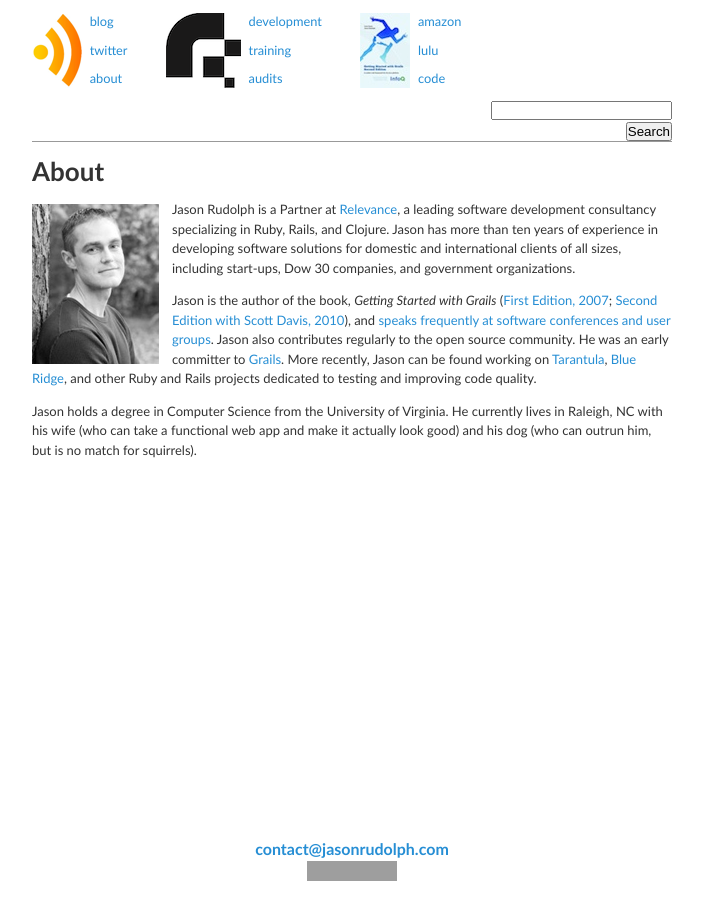
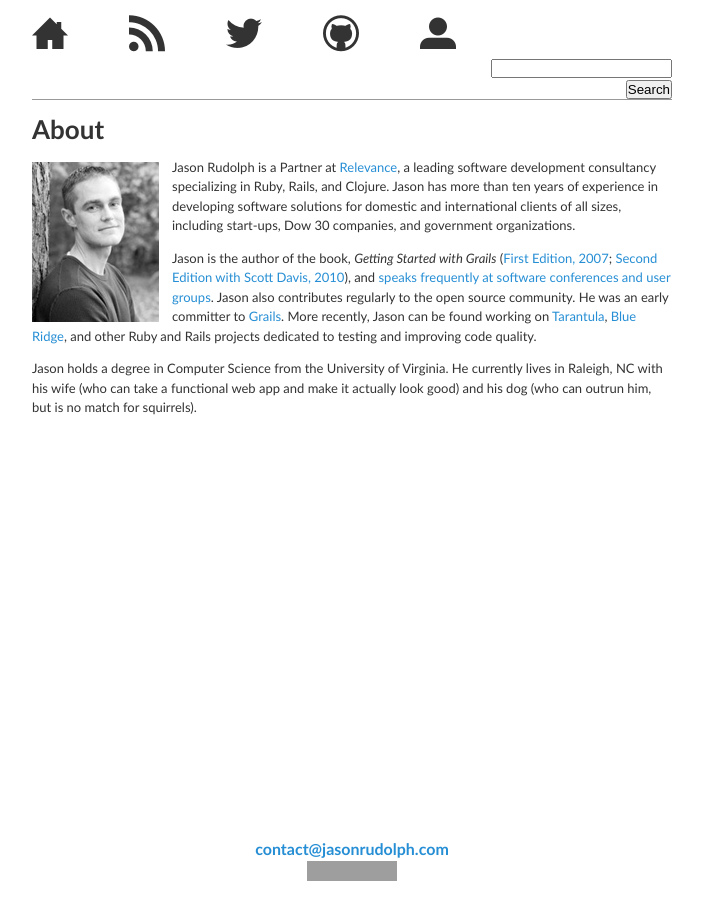
Before and after one commit to asclepius/paulkulyk.com, a Jekyll site: the page built from about.md, in a window 1280 px wide. Shown: the whole page, without its empty margins (288-991 px from the left). Built offline with Jekyll 4.4.1, drawn with Linux system fonts in a browser that asks for light colours; nearby versions of some CDN libraries; comment, search, counter and statistics services are not loaded; grey boxes are pictures that could not be loaded.

Commit message:
Use icons for header nav
Replace existing header with just a few icons for linking to key things:

  - Blog
  - RSS feed
  - Twitter
  - GitHub
  - About

```diff
--- a/_layouts/default.html
+++ b/_layouts/default.html
@@ -4,43 +4,22 @@
 ---
 <div id="header">
   <ul>
-    <li class="header-section">
-      <span class="header-icon">
-        <a href="http://feeds.feedburner.com/jasonrudolph" title="Jason Rudolph - Atom/RSS Feed">
-          <img src="/images/rss-icon-header.png" alt="Jason Rudolph Dot Com"/>
-        </a>
-      </span>
-      <ul class="header-links">
-        <li><a href="/blog" title="Jason Rudolph - Blog">blog</a></li>
-        <li><a href="http://twitter.com/jasonrudolph" title="Jason Rudolph - jasonrudolph on Twitter">twitter</a></li>
-        <li><a href="/about.html" title="Jason Rudolph - About">about</a></li>
-      </ul>
+    <li>
+      <a class="icon-home" href="/blog" title="Jason Rudolph - Blog"></a>
     </li>
-    <li class="header-section">
-      <span class="header-icon">
-        <a href="http://thinkrelevance.com" title="Relevance, Inc - Agile Software Development, Consulting, and Training">
-          <img src="/images/relevance-logo-header.png" alt="Relevance, Inc."/>
-        </a>
-      </span>
-      <ul class="header-links">
-        <li><a href="http://thinkrelevance.com" title="Relevance, Inc. - Software Development">development</a></li>
-        <li><a href="http://thinkrelevance.com/training" title="Relevance, Inc. - Training">training</a></li>
-        <li><a href="http://thinkrelevance.com" title="Relevance, Inc. - Audits">audits</a></li>
-      </ul>
+    <li>
+      <a class="icon-feed" href="http://feeds.feedburner.com/jasonrudolph" title="Jason Rudolph - Atom/RSS Feed"></a>
     </li>
-    <li class="header-section">
-      <span class="header-icon">
-        <a href="http://infoq.com/minibooks/grails-getting-started" title="InfoQ: Getting Started with Grails, Second Edition">
-          <img src="/images/getting-started-with-grails-v2-header.jpg" alt="Getting Started with Grails, Second Edition"/>
-        </a>
-      </span>
-      <ul class="header-links">
-        <li><a href="http://amazon.com/Getting-Started-Grails-Jason-Rudolph/dp/143030782X" title="Getting Started with Grails - Softcover at Amazon">amazon</a></li>
-        <li><a href="http://lulu.com/content/7868425" title="Getting Started with Grails, Second Edition - Softcover and e-book at Lulu">lulu</a></li>
-        <li><a href="/downloads/gswg/" title="Getting Started with Grails - Source Code">code</a></li>
-      </ul>
+    <li>
+      <a class="icon-twitter-2" href="http://twitter.com/jasonrudolph" title="Jason Rudolph - jasonrudolph on Twitter"></a>
     </li>
-    <li class="header-section search">
+    <li>
+      <a class="icon-github" href="http://github.com/jasonrudolph" title="Jason Rudolph - jasonrudolph on GitHub"></a>
+    </li>
+    <li>
+      <a class="icon-user" href="/about.html" title="Jason Rudolph - About"></a>
+    </li>
+    <li class="search">
       <form action="http://www.google.com/cse" id="cse-search-box">
         <div>
           <input type="hidden" name="cx" value="017017719923970963940:ggcsf-ihsqm" />
--- a/css/screen.css
+++ b/css/screen.css
@@ -87,29 +87,25 @@
   list-style-type: none;
 }
 
-.header-section {
+#header li {
   float: left;
 }
 
-.header-section.search {
+#header li.search {
   float: right;
   text-align: right;
 }
 
-.header-icon {
-  float: left;
+#header a {
+  color: #333;
+  font-size: 36px;
+  text-decoration: none;
+  margin-right: 61px;
 }
 
-ul.header-links {
-  float: left;
-  padding-left: .6em;
-  padding-right: 3em;
-  text-align: left;
-  font-size: .8em;
-}
-
-ul.header-links li {
-  padding-bottom: 1em;
+#header a:hover {
+  color: #268ED4;
+  text-decoration: none;
 }
 
 #content {
```
